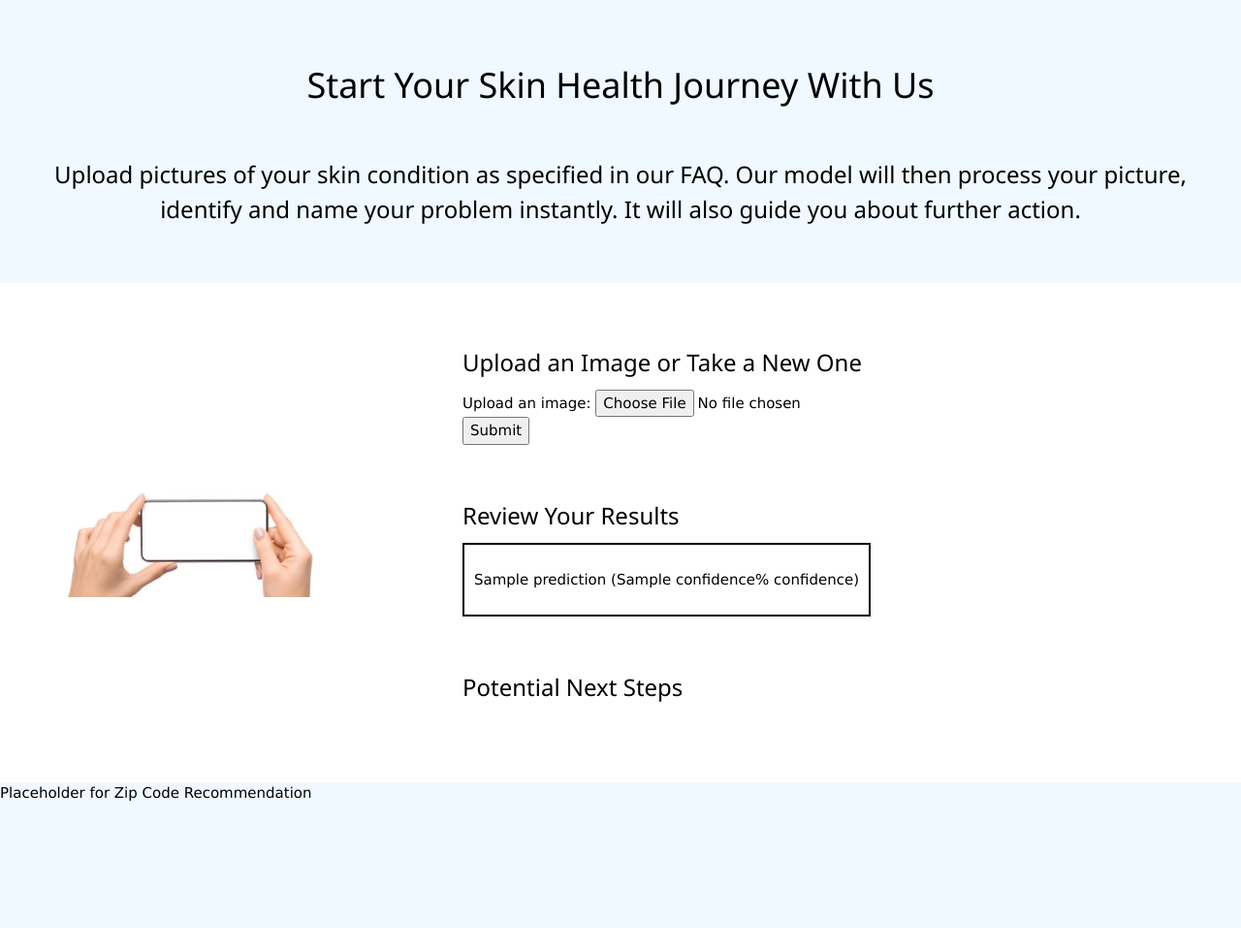
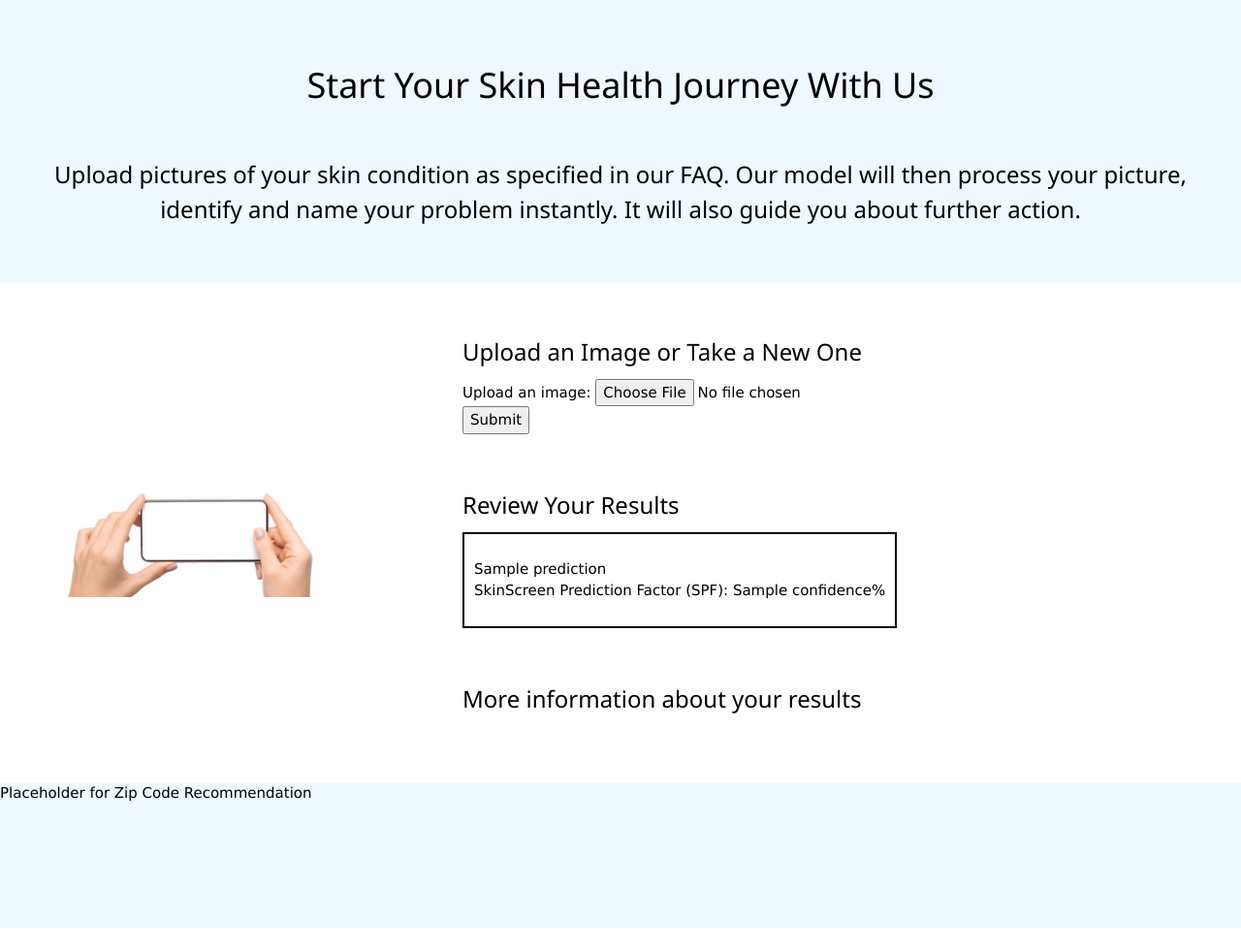
Before and after one commit to ajhiggins96/SkinScreen, a FastAPI app: template templates/classifier.html in a window 1280 px wide. Shown: the part 1058-2037 px from the top of the page at 97% size. Run offline with FastAPI, Linux system fonts and the light colour scheme; the template is opened without the code that fills it: most values are stand-ins (such as "Sample title", 1, 10 or a date in 2020).

Commit message:
add basal cell carcinoma info

```diff
--- a/templates/classifier.html
+++ b/templates/classifier.html
@@ -48,14 +48,26 @@
             <h3>Review Your Results</h3>
             <div class="black-box">
                 {% if prediction %}
-                <p>{{ prediction }} ({{ confidence }}% confidence)</p>
+                <p>{{ prediction }} <br/>SkinScreen Prediction Factor (SPF): {{ confidence }}% </p>
+
                 {% else %}
                 </br>
                 <p>Submit an image to see your results.</p>
                 {% endif %}
             </div>
             </br></br>
-            <h3>Potential Next Steps</h3>
+            <h3>More information about your results</h3>
+            {% if prediction == 'basal cell carcinoma' %}
+            <p>Basal cell carcinoma (BCC) is the most common type of skin cancer. It typically arises from the basal
+                cells, which are found in the lowest layer of the epidermis, the outermost layer of the skin. Basal cell
+                carcinoma usually develops on areas of the skin that have been exposed to the sun, such as the face,
+                head, neck, and upper torso.</p>
+            <p>Basal cell carcinoma often appears as a raised, pink or flesh-colored, translucent bump on the skin. It
+                may also present as a shiny or pearly nodule, a non-healing sore, or a scar-like area. BCCs can
+                sometimes ulcerate or bleed, and they may have visible blood vessels or a crusty surface.</p>
+            {% elif prediction == 'nevus' %}
+            <p>moley mole</p>
+            {% endif %}
         </div>
     </div>
 </div>
```
